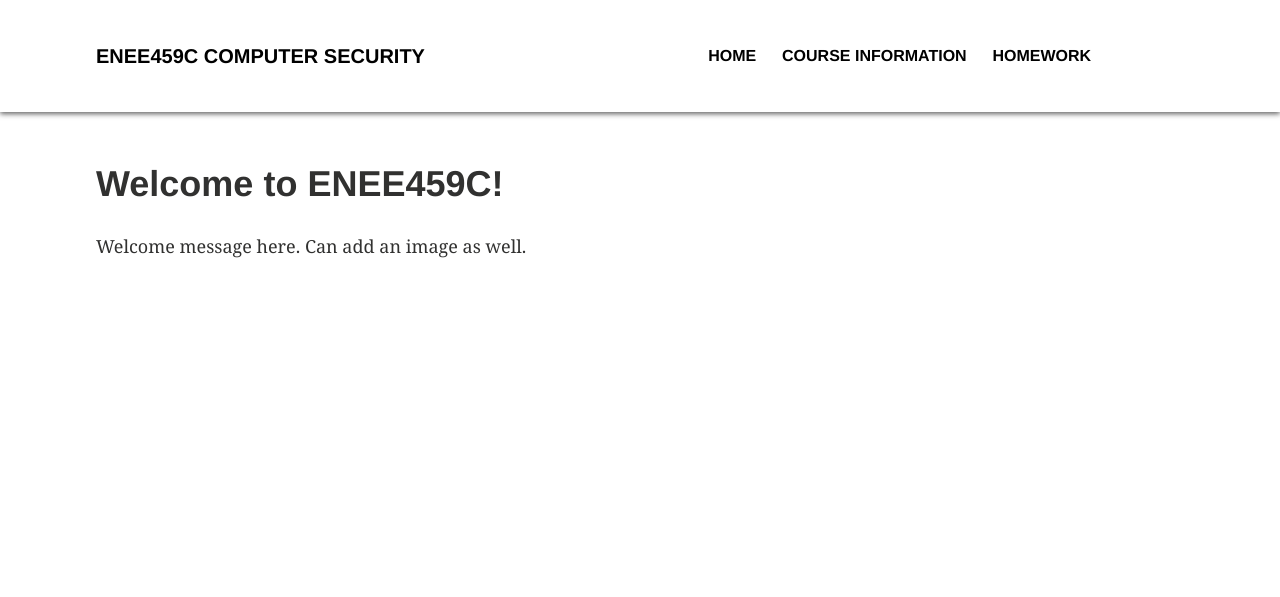
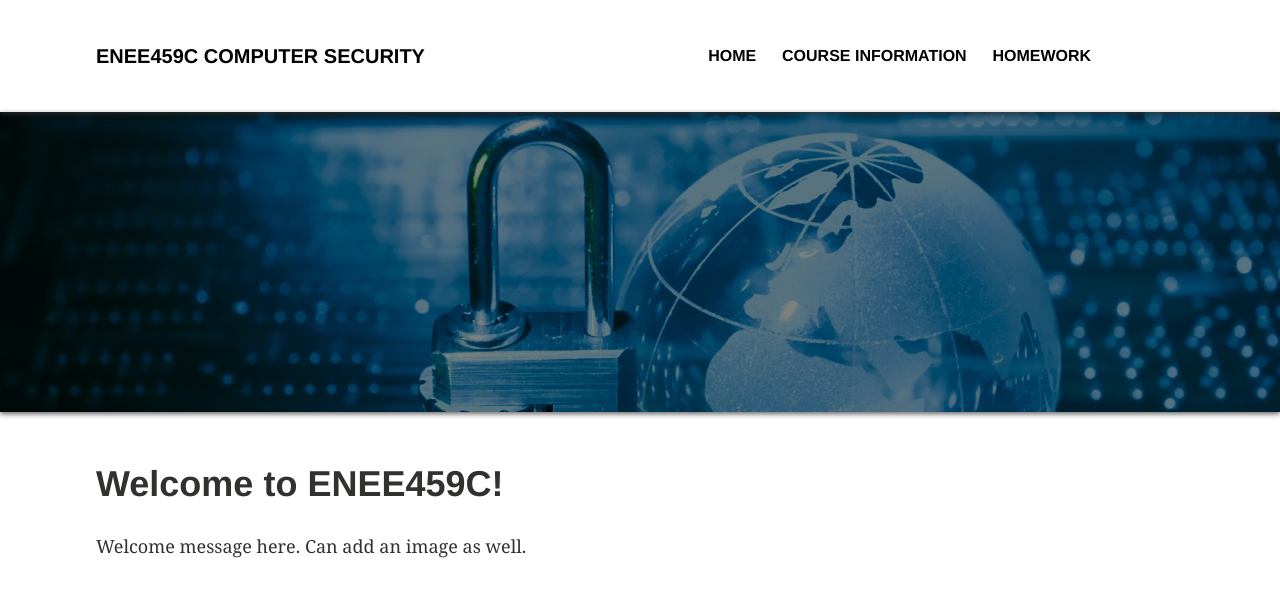
Before and after one commit to serrintine/serrintine.github.io, a Jekyll site: the page built from index.md, in a window 1280 px wide. Shown: the top 597 px of the page. Built offline with Jekyll 4.4.1, drawn with Linux system fonts in a browser that asks for light colours.

Commit message:
Updated default.html

```diff
--- a/_layouts/default.html
+++ b/_layouts/default.html
@@ -33,9 +33,9 @@
   <body>
     {% include header.html %}
 
-    <!--<div id="masthead-bottom">
+    <div id="masthead-bottom">
       &nbsp;
-    </div>-->
+    </div>
 
     <div id="page-wrapper">
       {% include browser-upgrade.html %}
```
